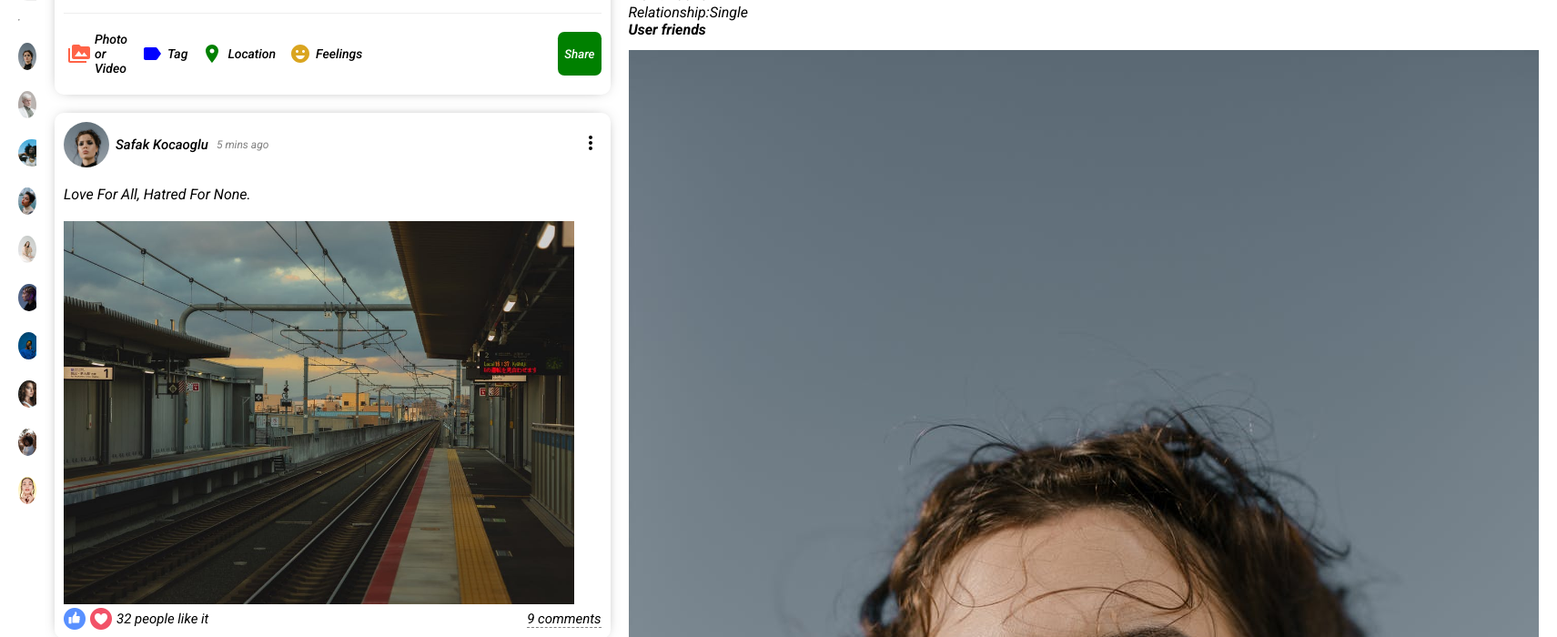
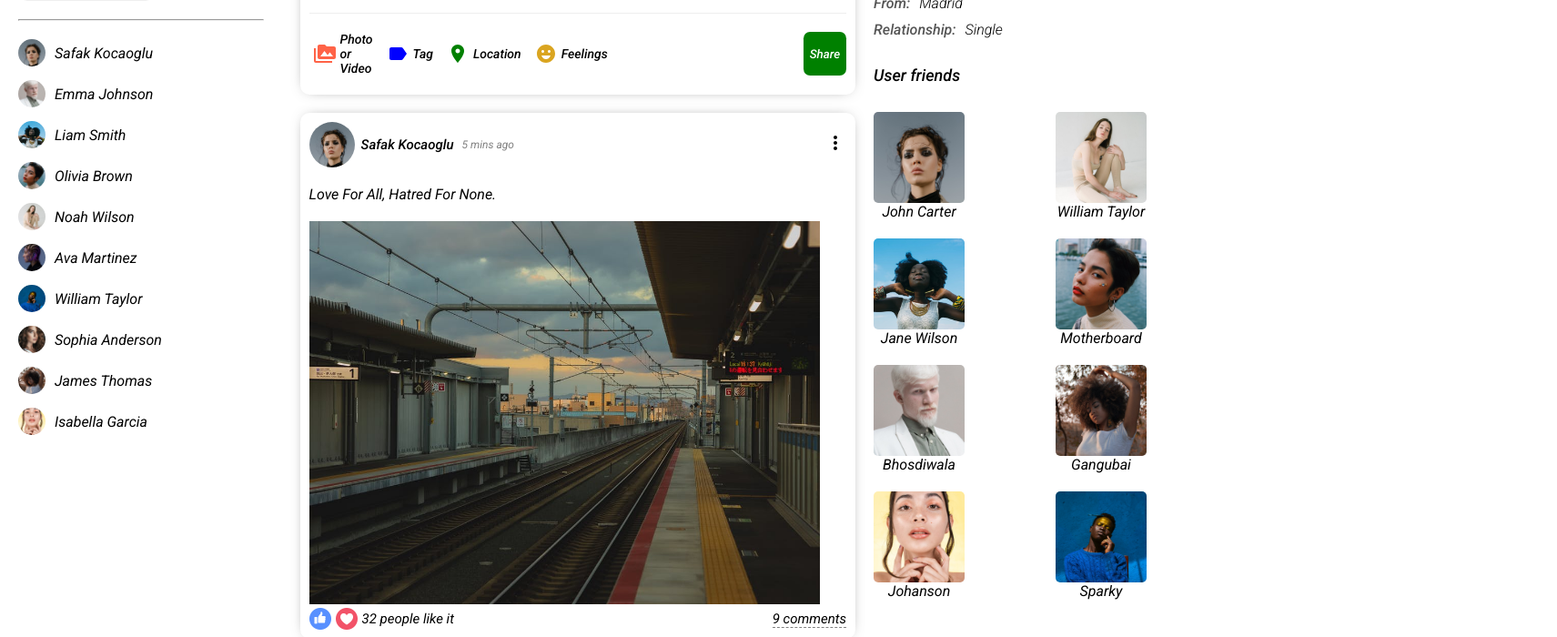
Before and after one commit to PrathamDwivedi27/socialize, a React (Create React App) app: page / in a window 1280 px wide. Shown: the part 500-1200 px from the top of the page at 91% size, 1711 px wide, since content can reach past the window. Built offline with nearby package versions, Linux system fonts and the light colour scheme.

Commit message:
[Feat]: Profile page is complete

```diff
--- a/src/components/rightbar/Rightbar.jsx
+++ b/src/components/rightbar/Rightbar.jsx
@@ -52,24 +52,32 @@ const Rightbar = ({profile}) => {
             <span className="rightbarFollowingName">John Carter</span>
           </div>
           <div className="rightbarFollowing">
-            <img src="assets/person/1.jpeg" alt="" className="rightbarFollowingImg" />
-            <span className="rightbarFollowingName">John Carter</span>
+            <img src="assets/person/5.jpeg" alt="" className="rightbarFollowingImg" />
+            <span className="rightbarFollowingName">William Taylor</span>
           </div>
           <div className="rightbarFollowing">
-            <img src="assets/person/1.jpeg" alt="" className="rightbarFollowingImg" />
-            <span className="rightbarFollowingName">John Carter</span>
+            <img src="assets/person/3.jpeg" alt="" className="rightbarFollowingImg" />
+            <span className="rightbarFollowingName">Jane Wilson</span>
           </div>
           <div className="rightbarFollowing">
-            <img src="assets/person/1.jpeg" alt="" className="rightbarFollowingImg" />
-            <span className="rightbarFollowingName">John Carter</span>
+            <img src="assets/person/4.jpeg" alt="" className="rightbarFollowingImg" />
+            <span className="rightbarFollowingName">Motherboard</span>
           </div>
           <div className="rightbarFollowing">
-            <img src="assets/person/1.jpeg" alt="" className="rightbarFollowingImg" />
-            <span className="rightbarFollowingName">John Carter</span>
+            <img src="assets/person/2.jpeg" alt="" className="rightbarFollowingImg" />
+            <span className="rightbarFollowingName">Bhosdiwala</span>
           </div>
           <div className="rightbarFollowing">
-            <img src="assets/person/1.jpeg" alt="" className="rightbarFollowingImg" />
-            <span className="rightbarFollowingName">John Carter</span>
+            <img src="assets/person/9.jpeg" alt="" className="rightbarFollowingImg" />
+            <span className="rightbarFollowingName">Gangubai</span>
+          </div>
+          <div className="rightbarFollowing">
+            <img src="assets/person/10.jpeg" alt="" className="rightbarFollowingImg" />
+            <span className="rightbarFollowingName">Johanson</span>
+          </div>
+          <div className="rightbarFollowing">
+            <img src="assets/person/7.jpeg" alt="" className="rightbarFollowingImg" />
+            <span className="rightbarFollowingName">Sparky</span>
           </div>
         </div>
       </>
--- a/src/components/rightbar/rightbar.css
+++ b/src/components/rightbar/rightbar.css
@@ -39,3 +39,51 @@
     /* display: flex; */
     /* align-items: center; */
 }
+
+.rightbarTitle{
+    font-size: 18px;
+    font-weight: 500;
+    margin-bottom: 10px;
+}
+
+.rightbarInfo{
+    margin-bottom: 30px;
+}
+
+.rightbarInfoItem{
+    margin-bottom: 10px;
+    /* display: flex;
+    align-items: center; */
+}
+
+.rightbarInfoKey{
+    font-weight: 500;
+    margin-right: 10px;
+    color: #555;
+}
+
+.rightbarInfoValue{
+    font-weight: 300;
+}
+
+.rightbarFollowings{
+    display: flex;
+    flex-wrap: wrap;
+    justify-content: space-between;
+    margin: 30px 0;
+}
+
+.rightbarFollowing{
+    display: flex;
+    flex-direction: column;
+    align-items: center;
+    margin-bottom: 20px;
+    cursor: pointer;
+}
+
+.rightbarFollowingImg{
+    width: 100px;
+    height: 100px;
+    border-radius: 5px;
+    object-fit: cover;
+}
```
